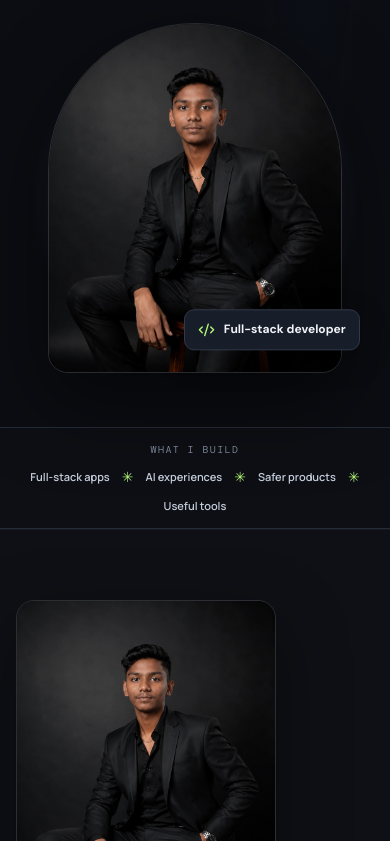
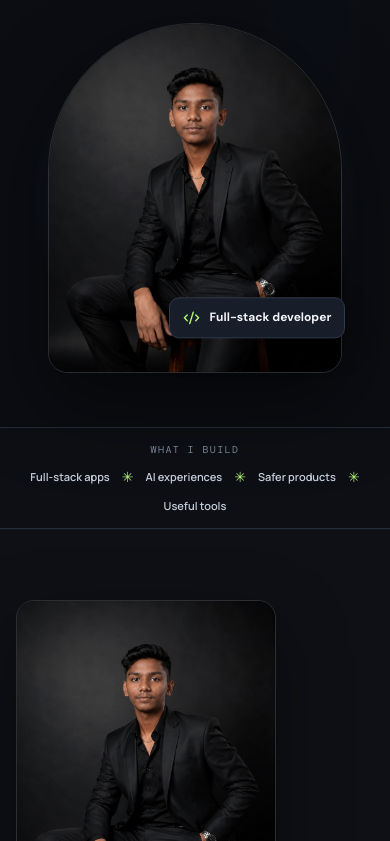
Before and after one commit to riteshhosale/riteshhosale, a React (Vite) app in the folder portfolio-mern/client/: page / in a window 390 px wide. Shown: the part 3465-4306 px from the top of the page. Built offline with nearby package versions, Linux system fonts and the light colour scheme; no server answers.

Commit message:
Adjust hero developer badge position

```diff
--- a/portfolio-mern/client/src/styles.css
+++ b/portfolio-mern/client/src/styles.css
@@ -82,7 +82,7 @@
 .hero-portrait-wrap { position: relative; display: grid; place-items: center; min-height: 390px; isolation: isolate; }
 .hero-portrait-glow { position: absolute; width: min(92%, 370px); aspect-ratio: 1; border-radius: 50%; background: radial-gradient(circle, #b2f47725, #94adff10 58%, transparent 72%); z-index: -1; }
 .hero-portrait { display: block; width: min(100%, 340px); height: 410px; object-fit: cover; object-position: center 25%; border-radius: 180px 180px 24px 24px; border: 1px solid #ffffff20; box-shadow: 0 28px 80px #0008; }
-.portrait-chip { right: 0; bottom: 30px; }
+.portrait-chip { right: 22px; bottom: 54px; }
 .about-grid { display: grid; grid-template-columns: minmax(220px, .72fr) 1.28fr; align-items: center; gap: 56px; }
 .about-portrait-wrap { width: 100%; max-width: 330px; }
 .about-portrait { display: block; width: 100%; aspect-ratio: 4 / 5; object-fit: cover; object-position: center 25%; border-radius: 18px; border: 1px solid #ffffff20; box-shadow: 0 24px 70px #0006; }
@@ -91,7 +91,7 @@
   .hero { grid-template-columns: 1fr; gap: 25px; padding-top: 55px; }
   .hero-portrait-wrap { min-height: 330px; }
   .hero-portrait { width: min(82%, 300px); height: 350px; }
-  .portrait-chip { right: 4%; bottom: 18px; }
+  .portrait-chip { right: 8%; bottom: 30px; }
   .about-grid { grid-template-columns: 1fr; gap: 30px; }
   .about-portrait-wrap { max-width: 260px; }
 }
```
